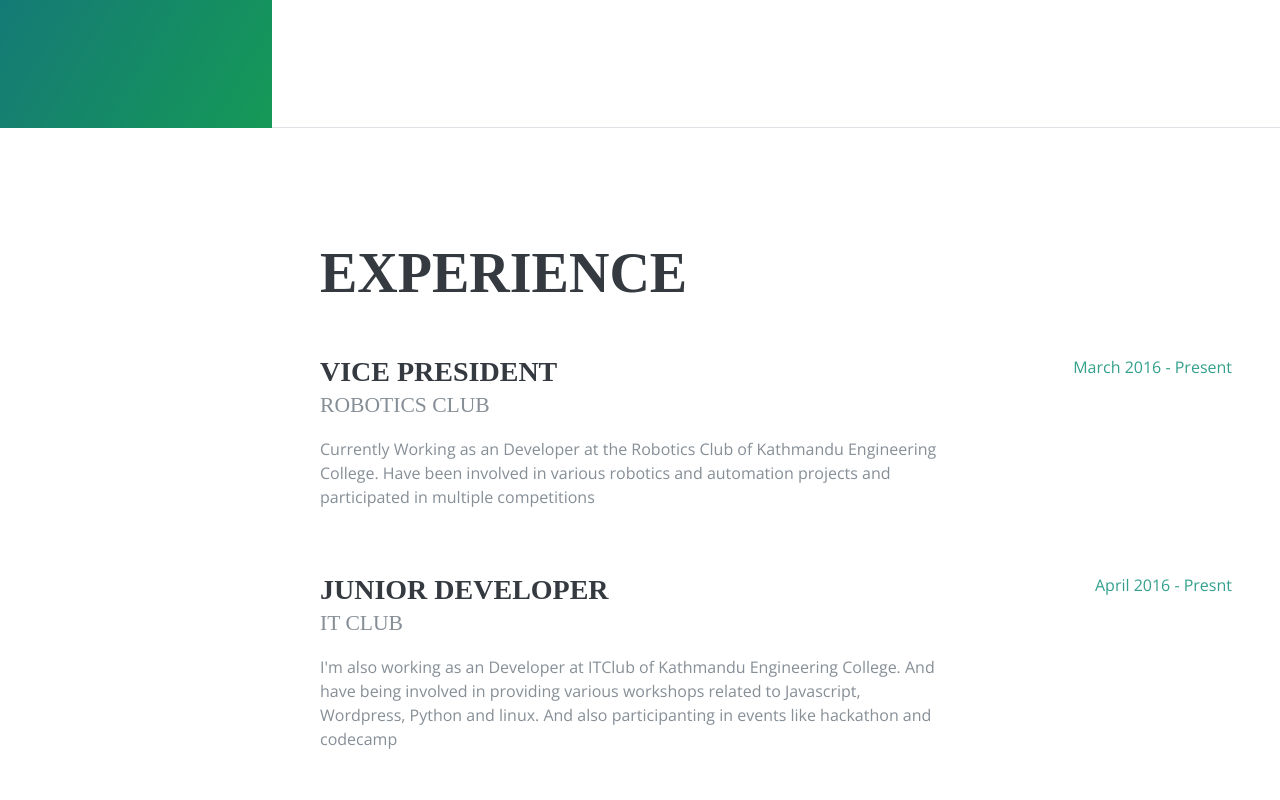
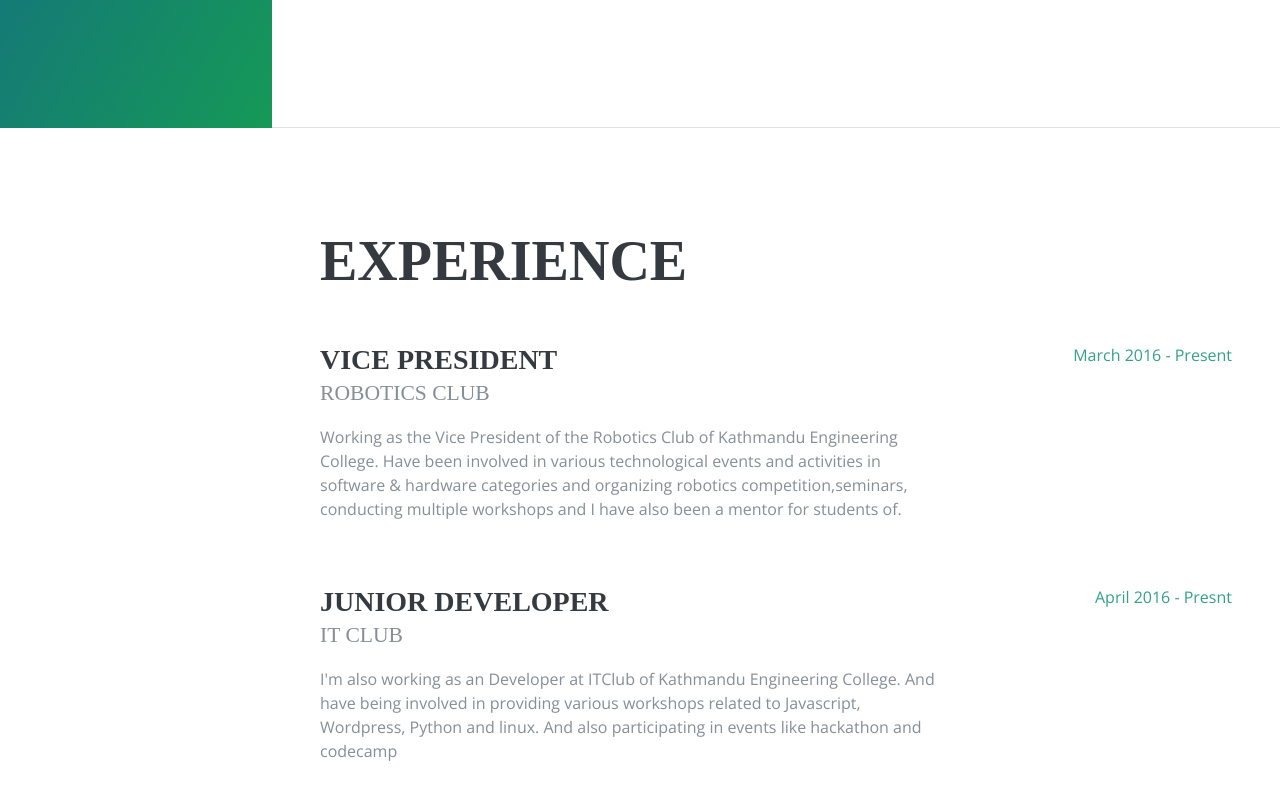
Before and after one commit to unique1o1/unique1o1.github.io, a plain HTML site: page index.html in a window 1280 px wide. Shown: the part 672-1472 px from the top of the page. Drawn offline with nearby package versions, Linux system fonts and the light colour scheme; a web font is replaced by a local one.

Commit message:
Update index.html

```diff
--- a/index.html
+++ b/index.html
@@ -154,10 +154,11 @@
               <h3 class="mb-0">VICE PRESIDENT</h3>
               <div class="subheading mb-3">Robotics Club</div>
               <p>
-                Currently Working as an Developer at the Robotics Club of
-                Kathmandu Engineering College. Have been involved in various
-                robotics and automation projects and participated in multiple
-                competitions
+                Working as the Vice President of the Robotics Club of Kathmandu Engineering College.
+                Have been involved in various technological events and activities in software &
+                hardware categories and organizing robotics competition,seminars, conducting multiple
+                workshops and I have also been a mentor for students of.
+
               </p>
             </div>
             <div class="resume-date text-md-right">
@@ -173,7 +174,7 @@
                 I'm also working as an Developer at ITClub of Kathmandu
                 Engineering College. And have being involved in providing
                 various workshops related to Javascript, Wordpress, Python and
-                linux. And also participanting in events like hackathon and
+                linux. And also participating in events like hackathon and
                 codecamp
               </p>
             </div>
```
